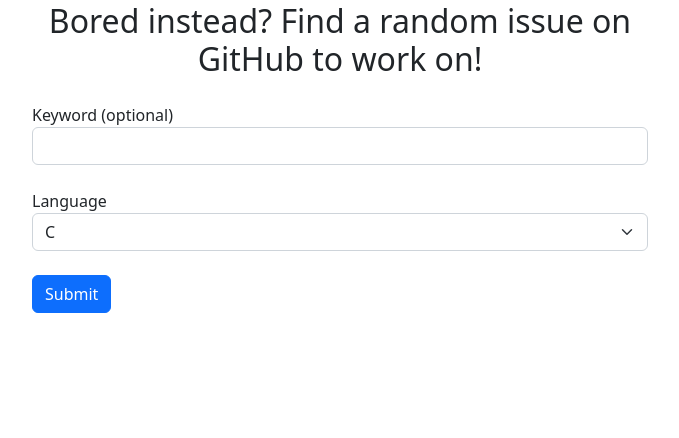
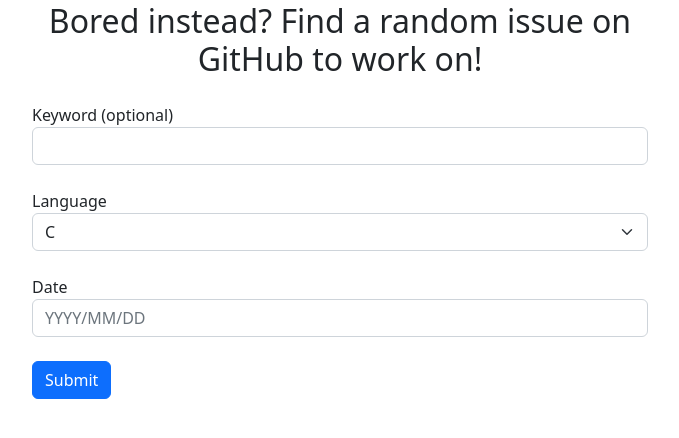
Before and after one commit to matthew-wong1/sse-lab2, a Flask app: page /github in a window 1280 px wide. Shown: the part 303-741 px from the top of the page, without its empty margins (300-979 px from the left). Run offline with Flask 3, Linux system fonts and the light colour scheme; parts of the project's set-up code (start-up, migrations or seed data) failed here and were passed over; some libraries are stand-ins or nearby versions.

Commit message:
add datepicker

```diff
--- a/api/app.py
+++ b/api/app.py
@@ -224,7 +224,8 @@
                 if (keyword):
                     keyword += "+"
                 language = request.form.get("language")
-                url = "https://api.github.com/search/issues?q={keyword}language:{language}+archived:false+state:open+no:assignee+is:public+label:bug".format(keyword=keyword, language=language)
+                date = request.form.get("date")
+                url = "https://api.github.com/search/issues?q={keyword}language:{language}+date:>={date}+archived:false+state:open+no:assignee+is:public+label:bug".format(keyword=keyword, date=date, language=language)
                 print(url)
                 response = requests.get(url)
                 if response.status_code == 200:
--- a/api/templates/github.html
+++ b/api/templates/github.html
@@ -32,6 +32,10 @@
 			  <option value="c#">C#</option>
 			</select>
 		</div>
+		<div class="form-group mb-4"> <!-- Date input -->
+			<label class="control-label" for="date">Date</label>
+			<input class="form-control" id="date-field" name="date" placeholder="YYYY/MM/DD" type="text"/>
+		</div>
 
 		<button type="submit" class="btn btn-primary" name="findIssue" id="findIssue">Submit</button>
 	</form>
--- a/api/templates/layout.html
+++ b/api/templates/layout.html
@@ -4,6 +4,21 @@
 	<head>
 		<title>We steal details</title>
 		<link href="https://cdn.jsdelivr.net/npm/bootstrap@5.2.3/dist/css/bootstrap.min.css" rel="stylesheet">
+		<script type="text/javascript" src="https://code.jquery.com/jquery-1.11.3.min.js"></script>
+		<script type="text/javascript" src="https://cdnjs.cloudflare.com/ajax/libs/bootstrap-datepicker/1.4.1/js/bootstrap-datepicker.min.js"></script>
+		<link rel="stylesheet" href="https://cdnjs.cloudflare.com/ajax/libs/bootstrap-datepicker/1.4.1/css/bootstrap-datepicker3.css"/>
+
+		<script>
+			$(document).ready(function(){
+				var date_input=$('input[name="date"]'); //our date input has the name "date"
+				var container=$('.form-group')
+				date_input.datepicker({
+					format: 'yyyy/mm/dd',
+					todayHighlight: true,
+					autoclose: true,
+				})
+			})
+		</script>
 	</head>
 	<body>
 		{% block body %}{% endblock %}
```
